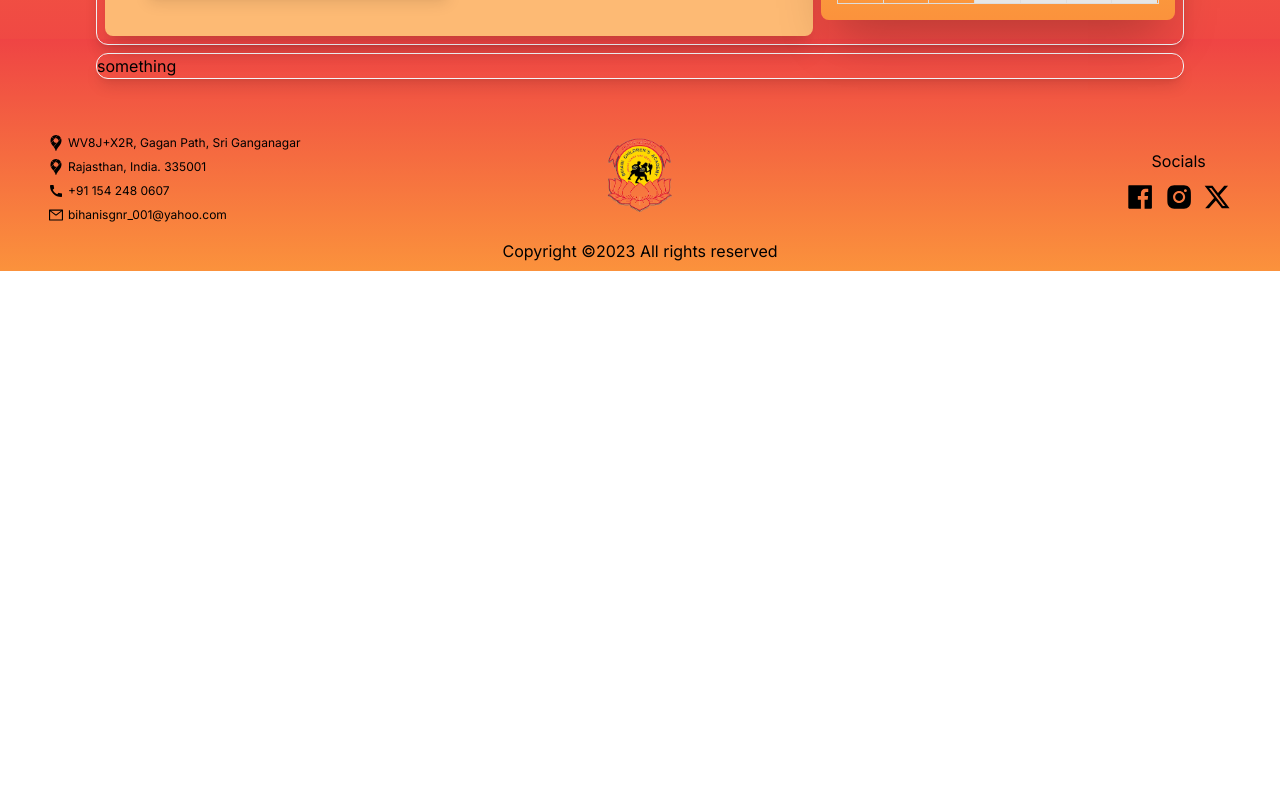
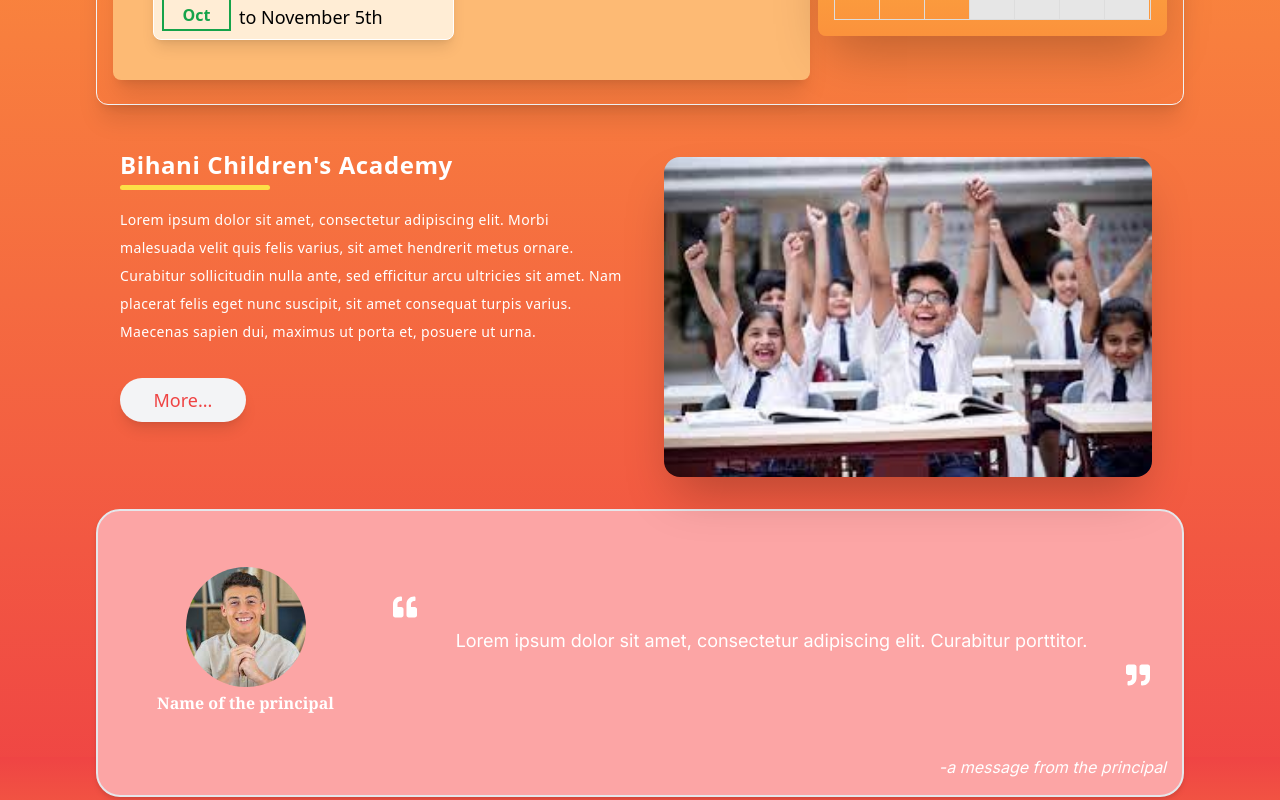
Before and after one commit to shubhjhawar/bihani_children_academy, a Next.js app: page / in a window 1280 px wide. Shown: the part 1220-2020 px from the top of the page. Before the commit the page ends 1491 px from the top, so only its background shows below. Built offline with nearby package versions, Linux system fonts and the light colour scheme.

Commit message:
added components in home

```diff
--- a/app/(root)/page.js
+++ b/app/(root)/page.js
@@ -1,13 +1,13 @@
 "use client";
 import Image from 'next/image'
 
-import { Banner, MyCalendar, Notices } from '@/components'
+import { About, Banner, MyCalendar, Notices, Testimonial } from '@/components'
 
 export default function Home() {
   return (
     <main className="min-h-screen w-full">
       <Banner/>
-      <div className='w-full flex flex-col md:flex-row gap-2 p-2 border-[1px] border-gray-100 rounded-xl shadow-lg'>
+      <div className='w-full flex flex-col md:flex-row gap-2 px-4 py-6 border-[1px] border-gray-100 rounded-xl shadow-xl'>
         <div className='md:w-2/3'>
           <Notices />
         </div>
@@ -15,8 +15,9 @@ export default function Home() {
           <MyCalendar />
         </div>
       </div>
-      <div className='border-[1px] border-gray-100 rounded-xl shadow-lg mt-2'>
-        something
+      <div className='mt-5 border-gray-100 rounded-xl'>
+        <About />
+        <Testimonial />
       </div>
 
     </main>
--- a/assets/index.js
+++ b/assets/index.js
@@ -5,5 +5,7 @@ import three from "./3.jpeg";
 import four from "./4.jpeg";
 import five from "./5.jpeg";
 import six from "./6.jpeg";
+// import promo from "./promo.mp4";
+import principal from "./principal.jpeg"
 
-export { logo, one, two, three, four, five, six };
+export { logo, one, two, three, four, five, six, principal};
--- /dev/null
+++ b/components/About.jsx
@@ -0,0 +1,38 @@
+import React from 'react';
+import Image from 'next/image';
+
+import { one } from '@/assets'
+
+const About = () => {
+  return (
+    <div className="font-sans grid grid-cols-2 max-md:grid-cols-1 p-2">
+      <div className="h-auto ">
+        <div className=''>
+          <h1 className="p-4 text-3xl md:text-2xl text-white font-semibold tracking-wide ">Bihani Children's Academy</h1>
+          <div className='w-[150px] h-[5px] rounded-3xl bg-yellow-300 -mt-3 ml-4'/>
+        </div>
+        <p className="p-4 text-sm lg:leading-7  leading-4 tracking-wide text-white">Lorem ipsum dolor sit amet, consectetur adipiscing elit. Morbi malesuada velit quis felis varius, sit amet hendrerit metus ornare. Curabitur sollicitudin nulla ante, sed efficitur arcu ultricies sit amet. Nam placerat felis eget nunc suscipit, sit amet consequat turpis varius. Maecenas sapien dui, maximus ut porta et, posuere ut urna. </p>
+        <div className="p-4">
+         <a href="/about">
+         <button
+            type="button"
+            className='p-2 text-lg rounded-full bg-gray-100 text-red-500 hover:bg-transparent hover:border-white hover:border-[1px] hover:text-white shadow-lg hover:shadow-xl w-1/4 transition-all duration-300 ease-in-out'
+          >
+            More...
+          </button>
+         </a>
+        </div>
+      </div>
+      <div className="p-6 ">
+        <div className="hover:scale-105 transition ease-in-out duration-300">
+          <Image
+            src={one}
+            className='w-full h-full rounded-2xl shadow-2xl'
+          />
+        </div>
+      </div>
+    </div>
+  )
+}
+
+export default About
--- /dev/null
+++ b/components/Testimonial.jsx
@@ -0,0 +1,26 @@
+import React from 'react';
+import Image from 'next/image';
+
+import { principal } from '@/assets';
+import { FaQuoteLeft, FaQuoteRight } from "react-icons/fa"
+
+const Testimonial = () => {
+  return (
+    <div className="bg-red-300 max-md:m-4 border-[2px] border-zinx-900 hover:border-white p-4 rounded-3xl shadow-md text-white">
+        <div className=" grid grid-cols-4 max-md:grid-cols-1">
+            <div className='px-2 py-10 flex flex-col items-center justify-center'>
+                <Image src={principal} alt="principal" className='w-[120px] h-[120px] object-cover rounded-full'/>
+                <p className='mt-1 font-serif font-semibold'>Name of the principal</p>
+            </div>
+            <div className='col-span-3 p-4 flex flex-col items-center justify-center gap-2'>
+                <h1 className='text-2xl flex justify-start w-full'><FaQuoteLeft/></h1>
+                <p className='text-lg'>Lorem ipsum dolor sit amet, consectetur adipiscing elit. Curabitur porttitor.</p>
+                <h1 className='text-2xl  flex justify-end w-full'><FaQuoteRight /></h1>
+            </div>
+        </div>
+        <h2 className='flex justify-end italic text-md'>-a message from the principal</h2>
+    </div>
+  )
+}
+
+export default Testimonial
--- a/components/index.js
+++ b/components/index.js
@@ -6,5 +6,7 @@ import Banner from "./Banner";
 import MyCalendar from "./Calender";
 import Notices from "./Notices";
 import NoticeCard from "./NoticeCard";
+import About from "./About";
+import Testimonial from "./Testimonial";
 
-export {NavBar, Footer, LeftSideBar, RightSideBar, Banner, MyCalendar, Notices, NoticeCard};
+export {NavBar, Footer, LeftSideBar, RightSideBar, Banner, MyCalendar, Notices, NoticeCard, About, Testimonial};
```
Also changed, not shown: assets/principal.jpeg (added).
